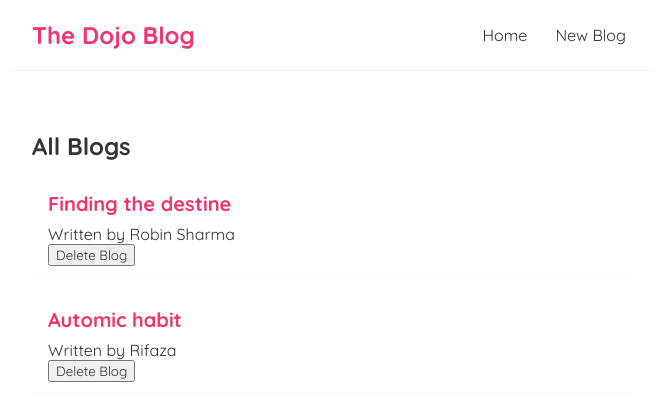
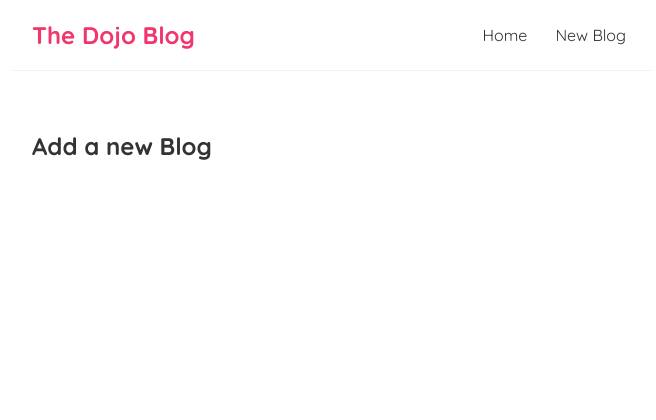
Before and after one commit to Rifaza/blog-project, a React (Create React App) app: page /create in a window 1280 px wide. Shown: the top 420 px of the page, without its empty margins (308-964 px from the left). Built offline with nearby package versions, Linux system fonts and the light colour scheme; data requests are answered from the project's data file.

Commit message:
Routing added

```diff
--- a/package.json
+++ b/package.json
@@ -6,6 +6,7 @@
     "cra-template": "1.2.0",
     "react": "^19.0.0",
     "react-dom": "^19.0.0",
+    "react-router-dom": "^5.3.4",
     "react-scripts": "5.0.1"
   },
   "scripts": {
--- a/src/App.js
+++ b/src/App.js
@@ -1,16 +1,28 @@
 
 import Navbar from './navbar';
 import Home from './Home';
+import Create from './Create';
+import { BrowserRouter as Router, Route, Switch } from 'react-router-dom';
 
 
 function App() {
   return (
-    <div className="App">
+<Router>
+<div className="App">
       <Navbar/>
       <div className='content'>
-        <Home/>
+        <Switch>
+          <Route exact path="/">
+           <Home/>
+          </Route>
+          <Route path="/create">
+            <Create/>
+          </Route>
+        </Switch>
+
       </div>
     </div>
+</Router>
   );
 }
 
--- /dev/null
+++ b/src/Create.js
@@ -0,0 +1,9 @@
+const Create = () => {
+    return (
+        <div className="craete">
+            <h2>Add a new Blog</h2>
+        </div>
+     );
+}
+
+export default Create;
--- a/src/navbar.js
+++ b/src/navbar.js
@@ -1,10 +1,11 @@
+import {Link} from 'react-router-dom';
 const navbar = () => {
     return (
         <nav className="navbar">
         <h1> The Dojo Blog</h1>
         <div className="links">
-            <a href="/">Home</a>
-            <a href="/create" >New Blog</a>
+            <Link to="/">Home</Link>
+            <Link to="/create" >New Blog</Link>
         </div>
         </nav>
     );
--- a/src/useFetch.js
+++ b/src/useFetch.js
@@ -6,8 +6,9 @@ const useFetch = (url) => {
     const [error, setError] = useState(null);
 
     useEffect(()=>{
+        const abortCont =  new AbortController();
         setTimeout(()=>{
-          fetch(url)
+          fetch(url, {signal :  abortCont.signal})
               .then(res => {
 
                   if(!res.ok){
@@ -22,11 +23,16 @@ const useFetch = (url) => {
                       setError(null)
                   } )
               .catch((err)=>{
-                  setError(err.message);
-                  setIsPending(false);
+                if(err.name === 'AbortError'){
+                    console.log('Fetch Aborted')
+                }else {
+                    setError(err.message);
+                    setIsPending(false);
+                }
+
               })
         }, 1000)
-
+          return ()=>abortCont.abort();
           }, []);
 
           return {data, isPending, error}
```
Also changed, not shown: 1 other file (tests, documents, lock files or other folders).
